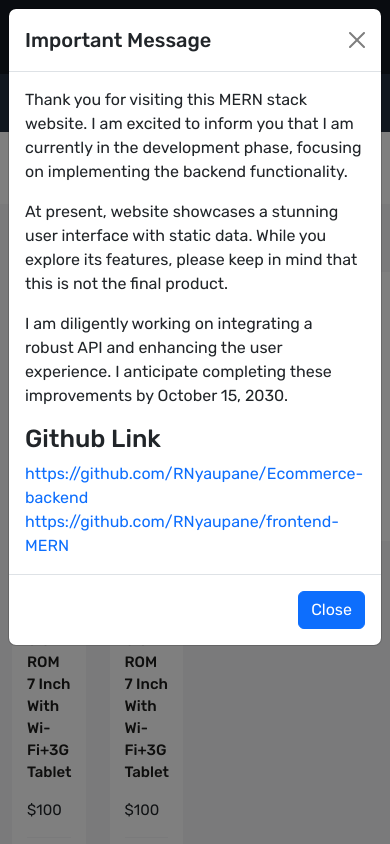
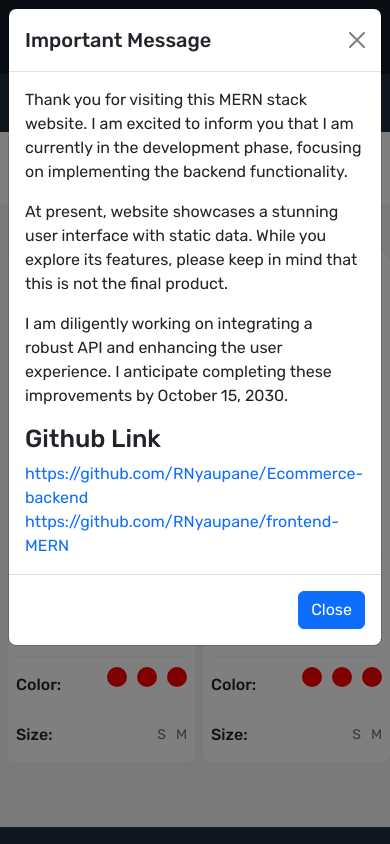
Before and after one commit to RNyaupane/frontend-MERN, a React (Vite) app: page /compare-product in a window 390 px wide. Shown: the top 844 px of the page. Built offline with nearby package versions, Linux system fonts and the light colour scheme.

Commit message:
Responsive done with wishlist and compare product page

```diff
--- a/src/pages/CompareProduct.jsx
+++ b/src/pages/CompareProduct.jsx
@@ -11,76 +11,74 @@
             <BreadCrumb title='Compare Products' />
             <Container class1="compare-product-wrapper py-5 home-wrapper-2">
                 <div className="row">
-                    <div className="col-3">
-                        <div className="compare-product-card position-relative">
+                    <div className="col-6 col-md-5 col-lg-3 ps-2 pe-0 mb-3">
+                        <div className="compare-product-card position-relative p-2 p-md-3">
                             <img src="images/cross.svg" alt="cross" className="position-absolute cross img-fluid" />
-                            <div className="product-card-image">
-                                <img src="images/watch.jpg" alt="watch" />
+                            <div className="product-card-image d-flex justify-content-center">
+                                <img src="images/watch.jpg" className='img-fluid' alt="watch" />
                             </div>
                             <div className="compare-product-details">
-                                <h5 className="title">Honor T1 7.0 1 GB RAM 8 GB ROM 7 Inch With Wi-Fi+3G Tablet</h5>
-                                <h6 className="price my-3">$100</h6>
+                                <h5 className="title small">Honor T1 7.0 1 GB RAM 8 GB ROM 7 Inch With Wi-Fi+3G Tablet</h5>
+                                <h6 className="price my-3 fw-bold">$100</h6>
                                 <div className="">
-                                    <div className="product-detail">
-                                        <h5>Brand:</h5>
-                                        <p>Havels</p>
+                                    <div className="product-detail text-center">
+                                        <h5 className='fs-6 mb-0'>Brand:</h5>
+                                        <p className='small text-secondary mb-0'>Havels</p>
                                     </div>
                                     <div className="product-detail">
-                                        <h5>Type:</h5>
-                                        <p>Watch</p>
+                                        <h5 className='fs-6 mb-0'>Type:</h5>
+                                        <p className='small text-secondary mb-0'>Watch</p>
                                     </div>
                                     <div className="product-detail">
-                                        <h5>Availablity:</h5>
-                                        <p>In Stocl</p>
+                                        <h5 className='fs-6 mb-0'>Availablity:</h5>
+                                        <p className='small text-secondary mb-0'>In Stock</p>
                                     </div>
                                     <div className="product-detail">
-                                        <h5>Color:</h5>
-                                        <Color />
+                                        <h5 className='fs-6 mb-0'>Color:</h5>
+                                        <Color className='small text-secondary mb-0' />
                                     </div>
                                     <div className="product-detail">
-                                        <h5>Size:</h5>
+                                        <h5 className='fs-6 mb-0'>Size:</h5>
                                         <div className="d-flex gap-10">
-                                            <p>S</p>
-                                            <p>M</p>
-
+                                            <p className='small text-secondary mb-0'>S</p>
+                                            <p className='small text-secondary mb-0'>M</p>
                                         </div>
                                     </div>
                                 </div>
                             </div>
                         </div>
                     </div>
-                    <div className="col-3">
-                        <div className="compare-product-card position-relative">
+                    <div className="col-6 col-md-5 col-lg-3 ps-2 pe-0 mb-3">
+                        <div className="compare-product-card position-relative p-2 p-md-3">
                             <img src="images/cross.svg" alt="cross" className="position-absolute cross img-fluid" />
-                            <div className="product-card-image">
-                                <img src="images/watch.jpg" alt="watch" />
+                            <div className="product-card-image d-flex justify-content-center">
+                                <img src="images/watch.jpg" className='img-fluid' alt="watch" />
                             </div>
                             <div className="compare-product-details">
-                                <h5 className="title">Honor T1 7.0 1 GB RAM 8 GB ROM 7 Inch With Wi-Fi+3G Tablet</h5>
-                                <h6 className="price my-3">$100</h6>
+                                <h5 className="title small">Honor T1 7.0 1 GB RAM 8 GB ROM 7 Inch With Wi-Fi+3G Tablet</h5>
+                                <h6 className="price my-3 fw-bold">$100</h6>
                                 <div className="">
-                                    <div className="product-detail">
-                                        <h5>Brand:</h5>
-                                        <p>Havels</p>
+                                    <div className="product-detail text-center">
+                                        <h5 className='fs-6 mb-0'>Brand:</h5>
+                                        <p className='small text-secondary mb-0'>Havels</p>
                                     </div>
                                     <div className="product-detail">
-                                        <h5>Type:</h5>
-                                        <p>Watch</p>
+                                        <h5 className='fs-6 mb-0'>Type:</h5>
+                                        <p className='small text-secondary mb-0'>Watch</p>
                                     </div>
                                     <div className="product-detail">
-                                        <h5>Availablity:</h5>
-                                        <p>In Stocl</p>
+                                        <h5 className='fs-6 mb-0'>Availablity:</h5>
+                                        <p className='small text-secondary mb-0'>In Stock</p>
                                     </div>
                                     <div className="product-detail">
-                                        <h5>Color:</h5>
-                                        <Color />
+                                        <h5 className='fs-6 mb-0'>Color:</h5>
+                                        <Color className='small text-secondary mb-0' />
                                     </div>
                                     <div className="product-detail">
-                                        <h5>Size:</h5>
+                                        <h5 className='fs-6 mb-0'>Size:</h5>
                                         <div className="d-flex gap-10">
-                                            <p>S</p>
-                                            <p>M</p>
-
+                                            <p className='small text-secondary mb-0'>S</p>
+                                            <p className='small text-secondary mb-0'>M</p>
                                         </div>
                                     </div>
                                 </div>
--- a/src/pages/Wishlist.jsx
+++ b/src/pages/Wishlist.jsx
@@ -8,9 +8,9 @@
         <>
             <Meta title={'Wishlist'} />
             <BreadCrumb title='Wishlist' />
-            <Container class1="wishlist-wrapper home-wrapper-2 py-5">
-                <div className="row gap-15">
-                    <div className="col-3 bg-white">
+            <Container class1="wishlist-wrapper home-wrapper-2 py-5 px-1">
+                <div className="row gap-15 ms-1">
+                    <div className="col-6 col-md-4 col-lg-3 ps-2 pe-0 mb-3 bg-white">
                         <div className="wishlist-card position-relative">
                             <img src="images/cross.svg" alt="cross" className="position-absolute cross img-fluid" />
 
@@ -23,7 +23,7 @@
                             </div>
                         </div>
                     </div>
-                    <div className="col-3 bg-white">
+                    <div className="col-6 col-md-4 col-lg-3 ps-2 pe-0 mb-3 bg-white">
                         <div className="wishlist-card position-relative">
                             <img src="images/cross.svg" alt="cross" className="position-absolute cross img-fluid" />
 
```
